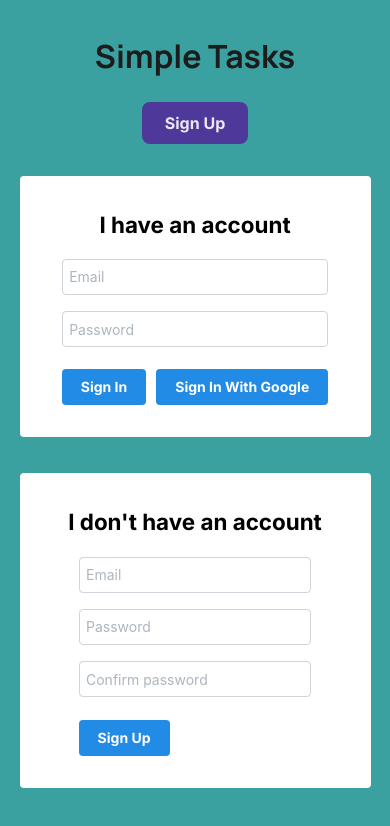
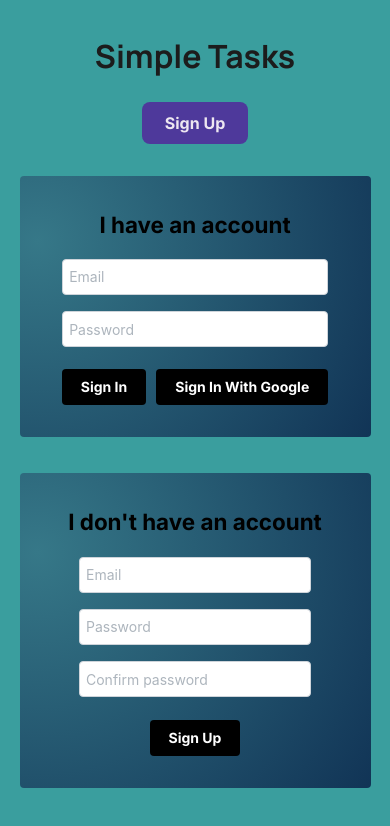
Before and after one commit to I-S-G/simple-tasks, a React (Vite) app: page /auth in a window 390 px wide. Shown: the top 826 px of the page. Built offline with nearby package versions, Linux system fonts and the light colour scheme; no server answers.

Commit message:
updated styles

```diff
--- a/src/App.scss
+++ b/src/App.scss
@@ -4,6 +4,13 @@
 
 body {
     //background-color:#AA0144 ;
-    background-color: rgb(58, 160, 160);
+    // background-color: rgb(58, 160, 160);
+    background: radial-gradient(circle at 5% 25%, rgba(58, 160, 160, 1) 0%, rgba(34, 98, 98, 1) 100%);
     padding: 0 2.5rem;
 }
+
+@media only screen and (max-width: 869px) {
+    body {
+        background: rgb(58, 158, 158);
+    }
+}
--- a/src/components/Sign Up/sign-up.styles.scss
+++ b/src/components/Sign Up/sign-up.styles.scss
@@ -2,7 +2,9 @@
     h2 {
         margin-bottom: 0.4rem;
     }
-    background-color: white;
+    background: radial-gradient(circle at 5% 25%, rgb(54, 120, 136) 0%, rgb(17, 52, 86) 100%);
+    //background-color: white;
+    //background: radial-gradient(ellipse at 42% 0%, rgb(125, 125, 124) 0%, rgb(49, 48, 48) 100%);
     padding: 2rem 2.5rem;
     border-radius: 4px;
 }
@@ -15,6 +17,7 @@
     row-gap: 1rem;
     button {
         text-transform: capitalize;
+        background-color: rgb(0, 0, 0);
     }
 }
 
@@ -34,10 +37,11 @@
     }
 }
 
-@media only screen and (max-width: 800px) {
+@media only screen and (max-width: 869px) {
     .buttons {
-        row-gap: 0.625rem;
+        row-gap: 1rem;
         column-gap: 0.625rem;
+        justify-content: center;
     }
 
     .auth-component {
--- a/src/routes/Authentication/authentication.styles.scss
+++ b/src/routes/Authentication/authentication.styles.scss
@@ -5,7 +5,7 @@
     min-height: 60vh;
 }
 
-@media only screen and (max-width: 800px) {
+@media only screen and (max-width: 869px) {
     .auth {
         flex-direction: column;
         row-gap: 2.25rem;
--- a/src/routes/Home/home.styles.scss
+++ b/src/routes/Home/home.styles.scss
@@ -4,7 +4,7 @@
     margin-top: 5rem;
     column-gap: 2.5px;
     p {
-        color: rgb(68, 68, 68);
+        color: rgb(236, 230, 230);
     }
 }
 
@@ -16,7 +16,6 @@
         text-align: center;
         img {
             width: 40px;
-            height: 40px;
-        }
+            height: 40px;        }
     }
 }
--- a/src/routes/Home/home.tsx
+++ b/src/routes/Home/home.tsx
@@ -1,5 +1,4 @@
 import { Container, Group } from "@mantine/core";
-import Tip from "../../assets/tip.svg";
 
 import Column from '../../components/Column/column.component';
 import { STATUS_TYPES } from '../../store/tasks-store';
@@ -14,7 +13,7 @@ export default function Home() {
                 <Column state = {STATUS_TYPES.ongoing} />
                 <Column state = {STATUS_TYPES.completed} />
             </Group>
-            <div className="footer"> <img src= {Tip} className="tip" alt="tip" /> <p> Change status of a task by clicking on its status. </p> </div>
+            <div className="footer"> <p> Tip: Change status of a task by clicking on its status. </p> </div>
         </Container>
     )
 }
--- a/src/routes/Navigation Bar/navigation-bar.styles.scss
+++ b/src/routes/Navigation Bar/navigation-bar.styles.scss
@@ -20,7 +20,7 @@
     }
 }
 
-@media only screen and (max-width: 800px) {
+@media only screen and (max-width: 869px) {
     .nav-bar {
         flex-direction: column;
         row-gap: 1.25rem;
```
Also changed, not shown: src/assets/tip.svg (deleted).
